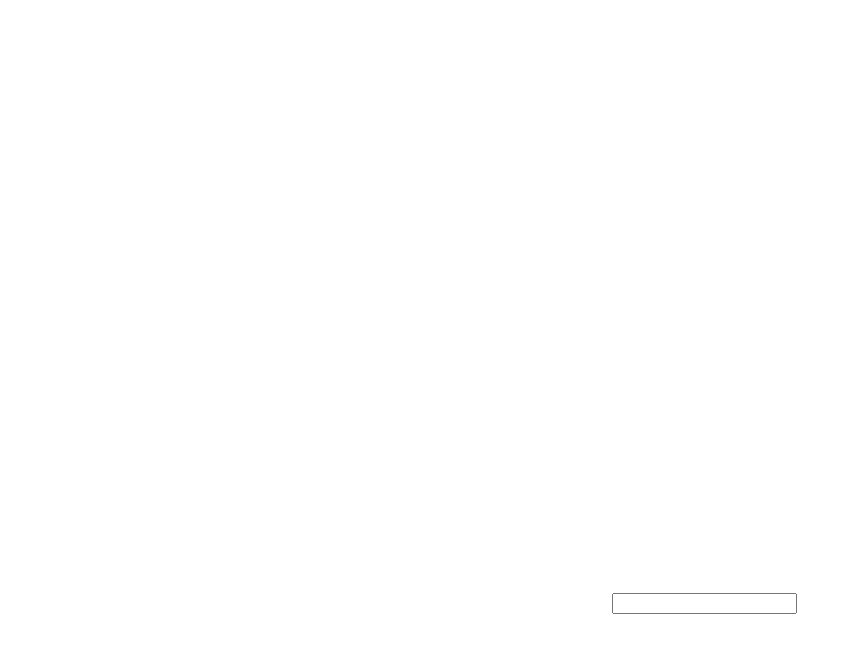
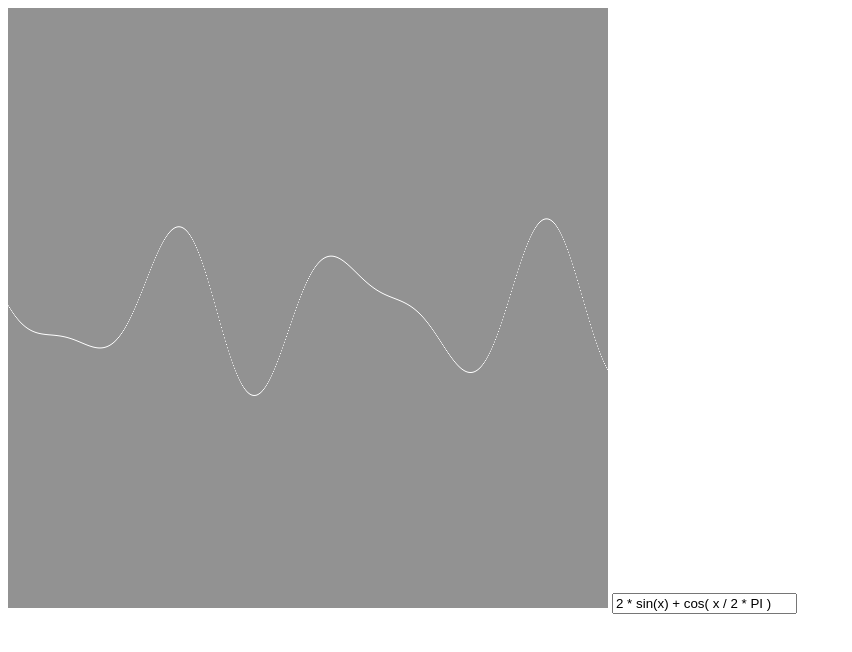
Before and after one commit to aznoqmous/func-disp, a plain HTML site: page index.html in a window 1280 px wide. Shown: the whole page, without its empty margins (0-852 px from the left). Drawn offline with Linux system fonts and the light colour scheme.

Commit message:
nice stable-0.1-dev

```diff
--- a/index.html
+++ b/index.html
@@ -7,7 +7,7 @@
   </head>
   <body>
     <canvas id="func-canvas" width="600" height="600"></canvas>
-    <input type="text" id="func-input" name="" value="">
+    <input type="text" id="func-input" name="" value="2 * sin(x) + cos( x / 2 * PI )" placeholder="ex: 2 * sin(x) + cos( x / 2 * PI )">
     <script type="text/javascript">
       new FuncDisp('func-canvas', 'func-input');
     </script>
--- a/src/js/func-disp.js
+++ b/src/js/func-disp.js
@@ -1,7 +1,10 @@
 const DEFAULT_DICT = [
-  { value: 'sin(', addBefore : 'Math.' },
-  { value: 'cos(', addBefore : 'Math.' },
-  { value: 'tan(', addBefore : 'Math.' },
+  { value: 'sin(', addBefore: 'Math.' },
+  { value: 'cos(', addBefore: 'Math.' },
+  { value: 'tan(', addBefore: 'Math.' },
+
+  { value: 'pi',  replace: 'PI' },
+  { value: 'PI',  addBefore: 'Math.' },
 ];
 const DEFAULT_COLORS = {
   clear: '#272727',
```
Also changed, not shown: 1 other file.
